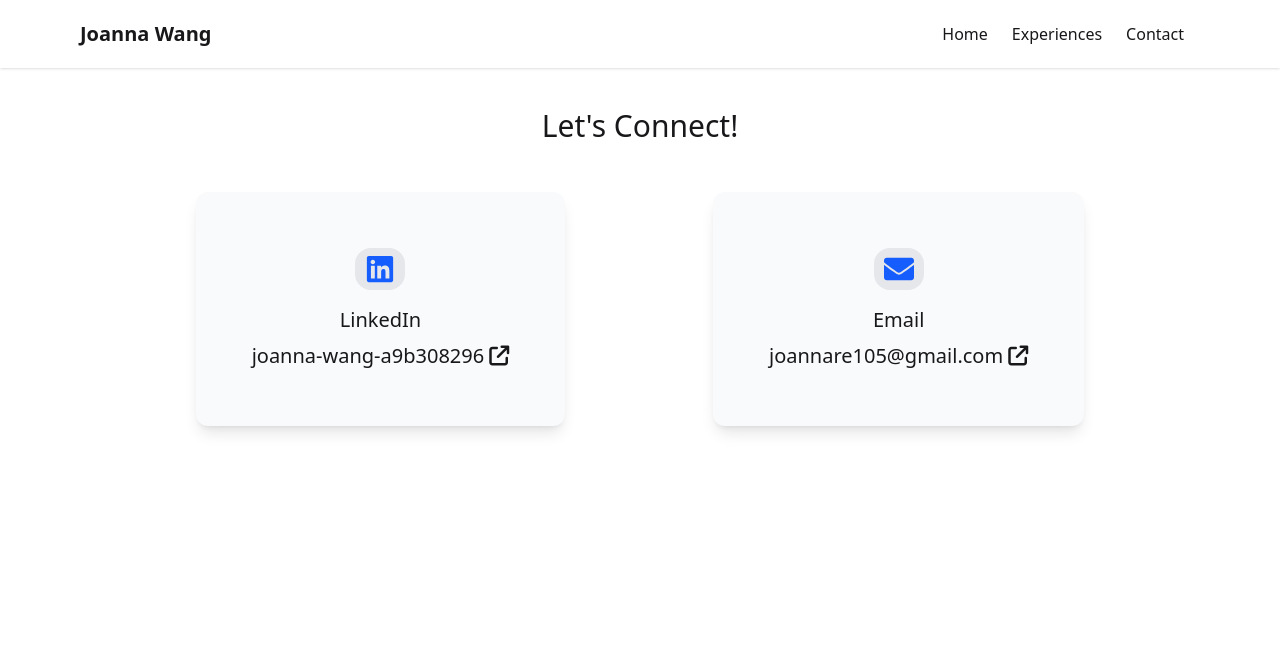
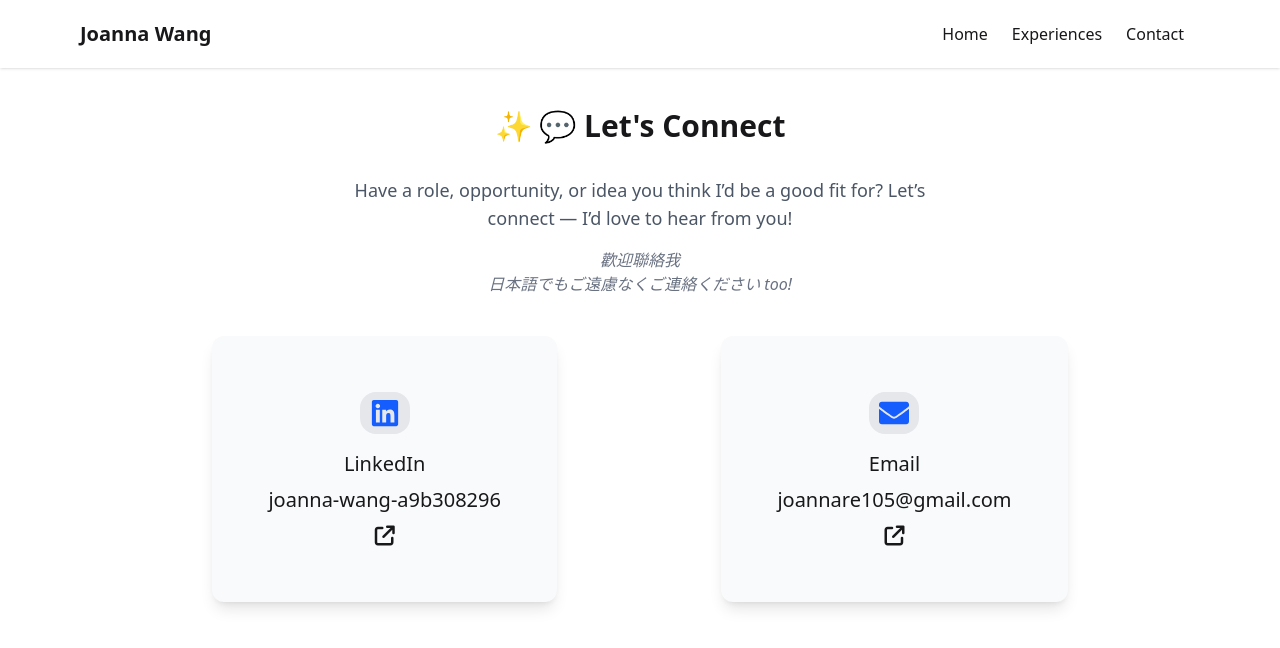
Before and after one commit to Joanna-Wang105/joanna_website, a React (Vite) app: page /contact in a window 1280 px wide. Shown: the top 648 px of the page. Built offline with nearby package versions, Linux system fonts and the light colour scheme.

Commit message:
contact done

```diff
--- a/package.json
+++ b/package.json
@@ -16,6 +16,7 @@
     "react-dom": "^19.1.0",
     "react-icons": "^5.5.0",
     "react-router-dom": "^7.6.3",
+    "react-simple-typewriter": "^5.0.1",
     "tailwindcss": "^4.1.11"
   },
   "devDependencies": {
--- a/src/components/Contact.jsx
+++ b/src/components/Contact.jsx
@@ -1,39 +1,54 @@
 import { FaEnvelope, FaLinkedin } from "react-icons/fa";
+import { Typewriter } from "react-simple-typewriter";
 
 export default function Contact() {
   return (
-    <section className="bg-base-100 py-10 px-3 lg:px-12 md:px-4">
-      <h1 className="text-center text-3xl mb-12">Let's Connect!</h1>
+    <section className="bg-base-100 py-10 px-5 lg:px-12 md:px-7">
+      <h1 className="text-center text-3xl mb-8 font-bold">
+        <Typewriter
+          words={["✨ 💬 Let's Connect"]}
+          cursor={false}
+          typeSpeed={40}
+        />
+      </h1>
+      <p className="text-center text-lg text-gray-600 max-w-xl mx-auto">
+        Have a role, opportunity, or idea you think I’d be a good fit for? Let’s
+        connect — I’d love to hear from you!
+      </p>
+
+      <p className="text-center text-md text-gray-500 italic mt-4 mb-10">
+        歡迎聯絡我 <br></br> 日本語でもご遠慮なくご連絡ください too!
+      </p>
+
       <div className="flex flex-col md:flex-row justify-evenly">
+        <a
+          href="https://www.linkedin.com/in/joanna-wang-a9b308296"
+          target="_blank"
+          className="hover:scale-110 transition text-xl"
+        >
           <div className="flex flex-col items-center bg-gray-50 rounded-xl p-14 shadow-lg mb-8">
             <div className="px-2 py-1 border-2 rounded-2xl border-gray-200 bg-gray-200 w-fit mb-2">
               <FaLinkedin className="text-3xl text-blue-600" />
             </div>
+            <h1 className="text-xl my-2">LinkedIn</h1>
+            <h2 className="hover:text-blue-600">joanna-wang-a9b308296</h2>
+            <i className="fa-solid fa-arrow-up-right-from-square mt-3 hover:text-blue-600"></i>
+          </div>
+        </a>
 
-          <h1 className="text-xl my-2">LinkedIn</h1>
         <a
-            href="https://www.linkedin.com/in/joanna-wang-a9b308296"
-            target="_blank"
-            className="hover:text-blue-600 transition text-xl"
+          href="mailto:joannare105@gmail.com"
+          className="hover:scale-110 transition text-xl"
         >
-            joanna-wang-a9b308296{" "}
-            <i class="fa-solid fa-arrow-up-right-from-square"></i>
-          </a>
-        </div>
-
           <div className="flex flex-col items-center bg-gray-50 rounded-xl p-14 shadow-lg mb-8">
             <div className="px-2 py-1 border-2 rounded-2xl border-gray-200 bg-gray-200 w-fit mb-2">
               <FaEnvelope className="text-3xl text-blue-600" />
             </div>
             <h1 className="text-xl my-2">Email</h1>
-          <a
-            href="mailto:joannare105@gmail.com"
-            className="hover:text-blue-600 transition text-xl"
-          >
-            joannare105@gmail.com{" "}
-            <i class="fa-solid fa-arrow-up-right-from-square"></i>
+            <h2 className="hover:text-blue-600">joannare105@gmail.com</h2>
+            <i class="fa-solid fa-arrow-up-right-from-square mt-3 hover:text-blue-600"></i>
+          </div>
         </a>
-        </div>
       </div>
     </section>
   );
```
Also changed, not shown: 1 other file (tests, documents, lock files or other folders). Lines whose indentation alone changed are shown as unchanged.
